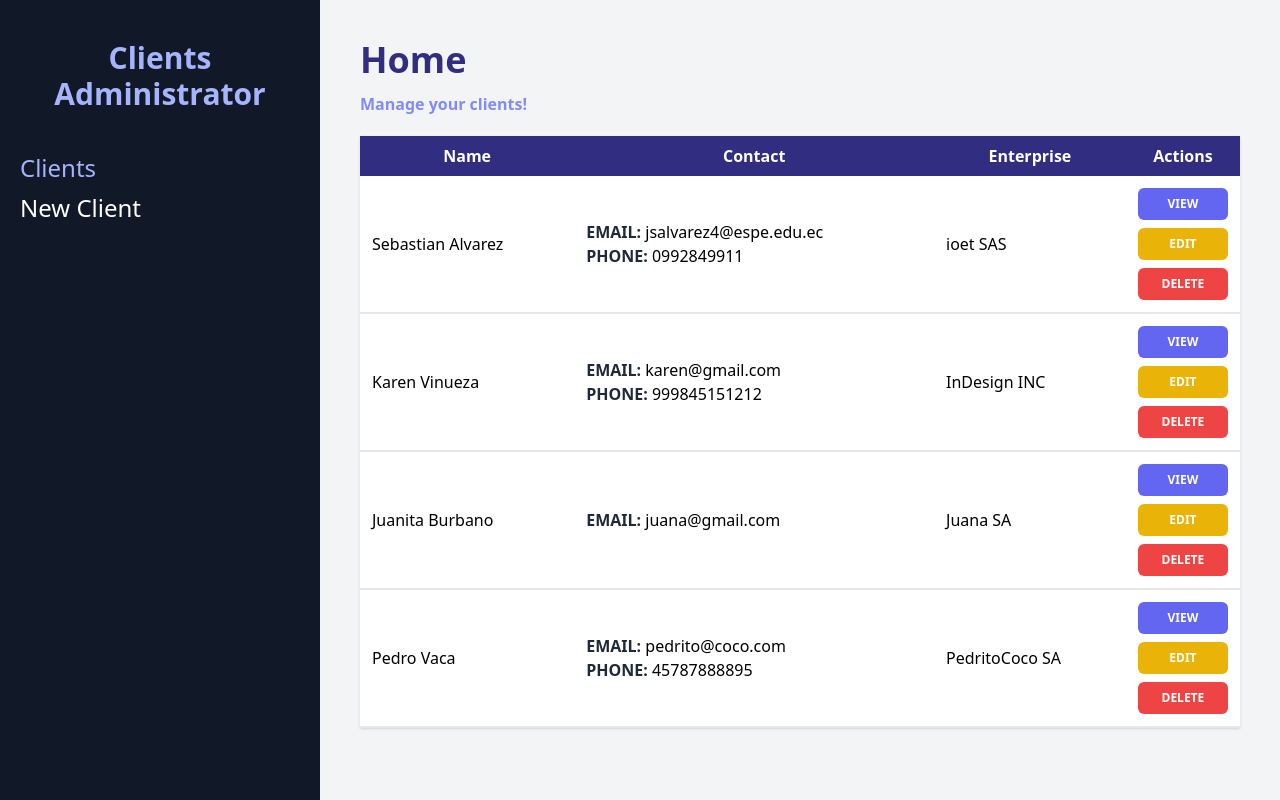
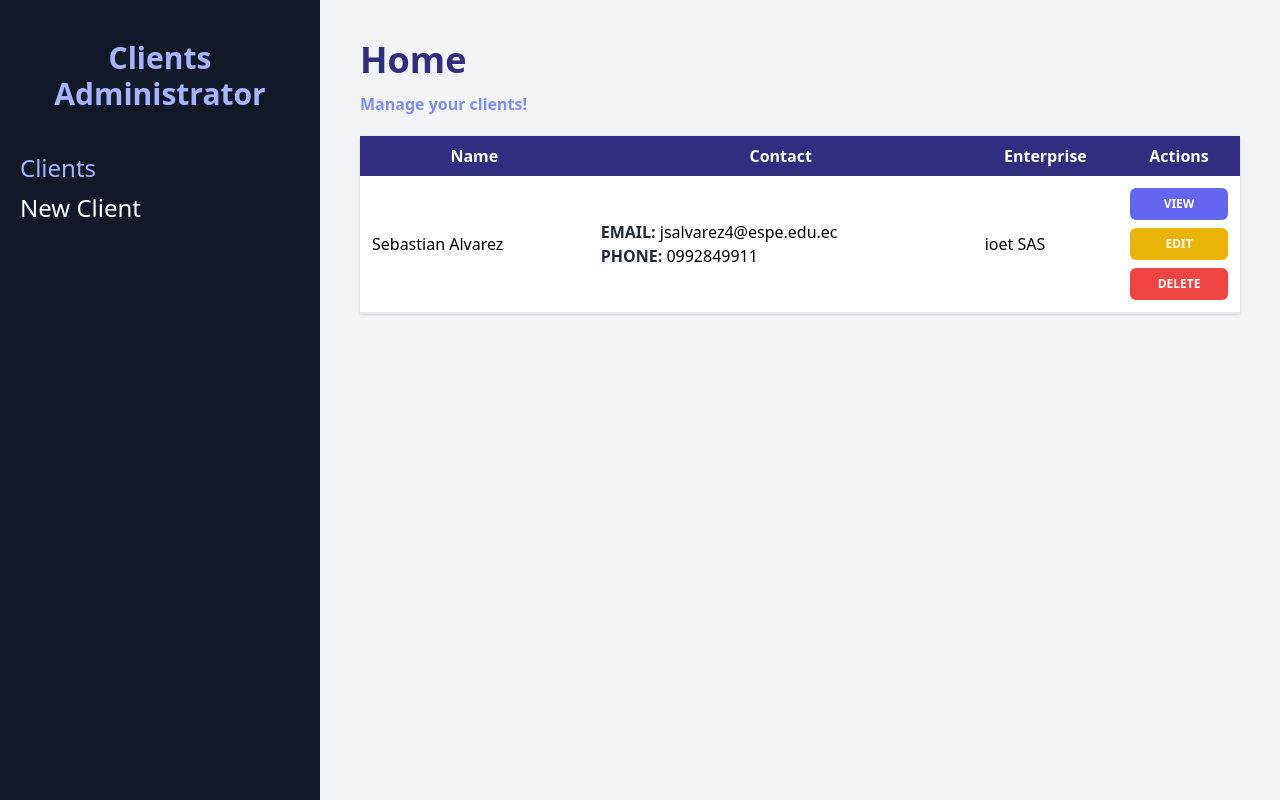
Before and after one commit to listerineh/simple-CRN, a React (Vite) app: page /clients in a window 1280 px wide. Built offline with nearby package versions, Linux system fonts and the light colour scheme; data requests are answered from the project's data file.

Commit message:
Feature: Delete clients functionality

```diff
--- a/db.json
+++ b/db.json
@@ -7,30 +7,6 @@
       "phone": "0992849911",
       "notes": "Refered by the supervisor",
       "id": 1
-    },
-    {
-      "name": "Karen Vinueza",
-      "enterprise": "InDesign INC",
-      "email": "karen@gmail.com",
-      "phone": "999845151212",
-      "notes": "",
-      "id": 2
-    },
-    {
-      "name": "Juanita Burbano",
-      "enterprise": "Juana SA",
-      "email": "juana@gmail.com",
-      "phone": "",
-      "notes": "Favorite food: PIZZA",
-      "id": 3
-    },
-    {
-      "name": "Pedro Vaca",
-      "enterprise": "PedritoCoco SA",
-      "email": "pedrito@coco.com",
-      "phone": "45787888895",
-      "notes": "Best seller of 2020",
-      "id": 4
     }
   ]
 }
--- a/src/components/Client.jsx
+++ b/src/components/Client.jsx
@@ -1,7 +1,7 @@
 import React from 'react'
 import { useNavigate } from 'react-router-dom'
 
-function Client({ client }) {
+function Client({ client, handleDelete }) {
 
   const navigate = useNavigate()
   const {name, enterprise, email, phone, notes, id} = client
@@ -30,6 +30,7 @@ function Client({ client }) {
           <button
             type='button'
             className='rounded-md bg-red-500 hover:bg-red-400 block w-full text-white p-2 uppercase font-bold text-xs mt-2'
+            onClick={() => handleDelete(id)}
           >Delete</button>
         </td>
     </tr>
--- a/src/pages/Home.jsx
+++ b/src/pages/Home.jsx
@@ -13,9 +13,7 @@ function Home() {
         const URL = 'http://localhost:4000/clients'
         const response = await fetch(URL)
         const result = await response.json()
-
         setClients(result)
-
       } catch (error) {
         console.log('ERROR:', error)
       }
@@ -23,6 +21,26 @@ function Home() {
     getClientsFromAPI()
     setLoading(false)
   }, [])
+
+  const handleDelete = async (id) => {
+    const response = confirm('Are you sure you want to delete this client?')
+
+    if(response) {
+      try {
+        const URL = `http://localhost:4000/clients/${id}`
+        const response = await fetch(URL, {
+          method: 'DELETE'
+        })
+        await response.json()
+
+        const updatedClients = clients.filter( clients => clients.id !== id)
+        setClients(updatedClients)
+
+      } catch (error) {
+        console.log('ERROR:', error)
+      }
+    }
+  }
 
   return (
     loading ? <Spinner /> :
@@ -46,6 +64,7 @@ function Home() {
                 <Client
                   key={ client.id }
                   client={ client }
+                  handleDelete={ handleDelete }
                 />
             ))}
           </tbody>
```
